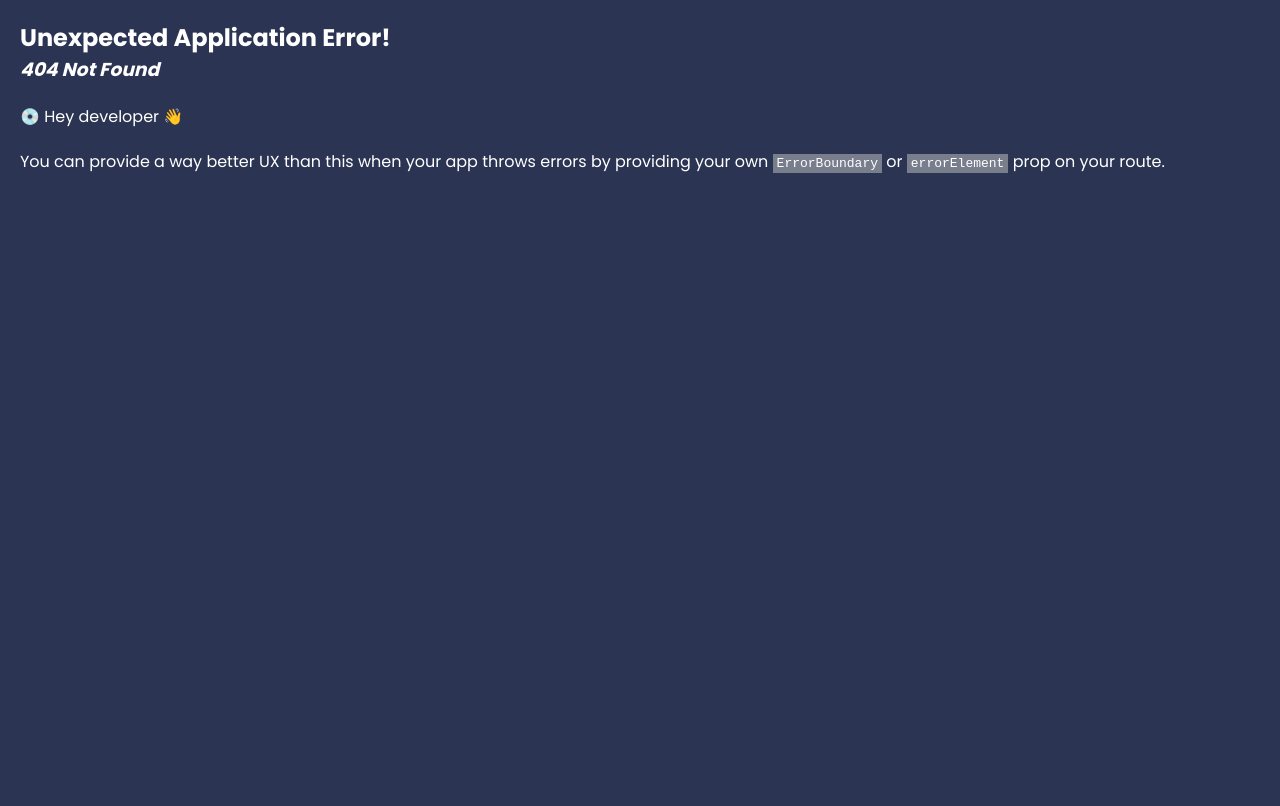
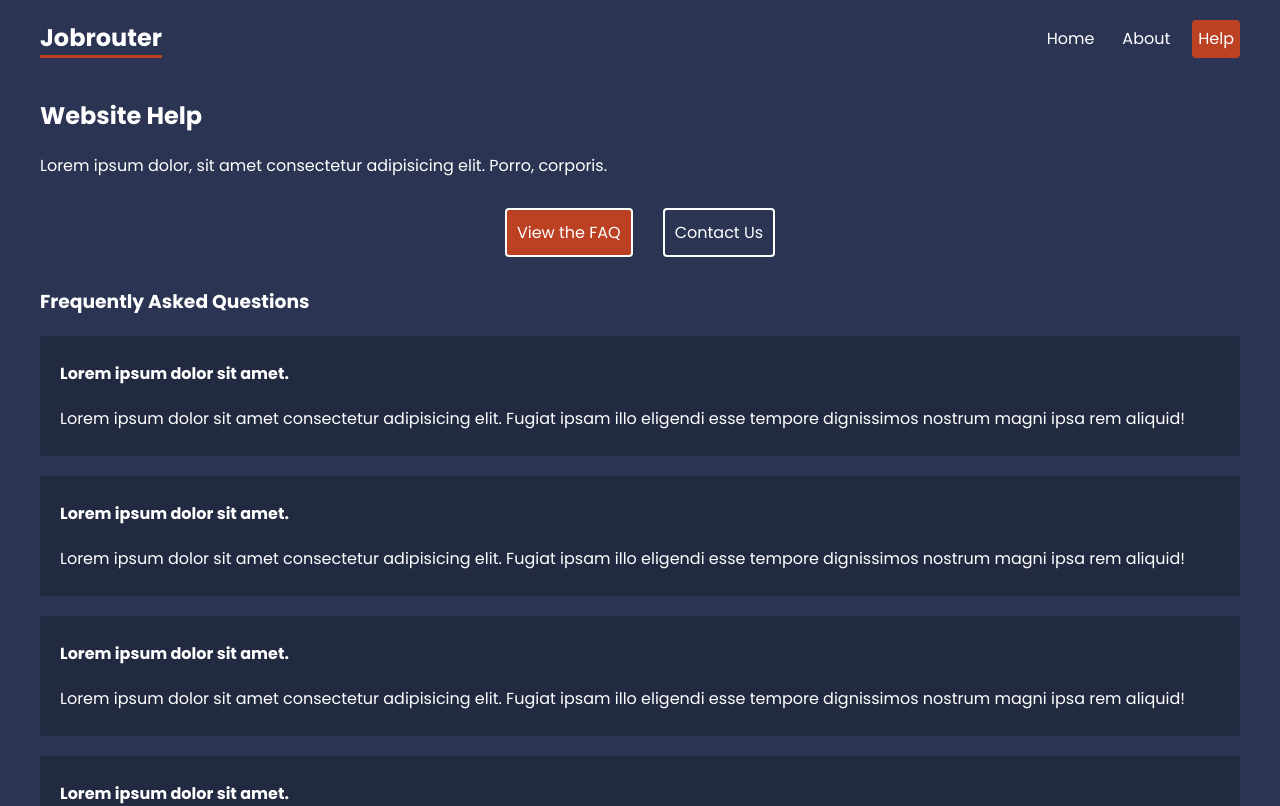
Before and after one commit to Pgph/jobrouter, a React (Create React App) app: page /help/faq in a window 1280 px wide. Before the commit this address had no page. Shown: the top 806 px of the page. Built offline with nearby package versions, Linux system fonts and the light colour scheme.

Commit message:
Added new routes help and nested subpages

```diff
--- a/src/App.js
+++ b/src/App.js
@@ -3,15 +3,22 @@
 //pages
 import Home from './pages/Home'
 import About from './pages/About'
+import Faq from './pages/help/Faq'
+import Contact from './pages/help/Contact'
 
 //layouts
 import RootLayout from './layouts/RootLayout'
+import HelpLayout from './layouts/HelpLayout'
 
 const router = createBrowserRouter(
   createRoutesFromElements(
     <Route path='/' element={<RootLayout />}>
       <Route index element={<Home />} />
       <Route path="about" element={<About />} />
+      <Route path='help' element={<HelpLayout />}>
+        <Route path='faq' element={<Faq />} />
+        <Route path='contact' element={<Contact />} />
+      </Route>
     </Route>
   )
 )
--- a/src/index.css
+++ b/src/index.css
@@ -1,25 +1,22 @@
-@import url("https://fonts.googleapis.com/css2?family=Poppins:wght@400;500;600;700&display=swap");
+@import url("https://fonts.googleapis.com/css2?family=Poppins:wght@400;700&display=swap");
 
 :root {
   --primary: #bc4123;
   --secondary: #2b3452;
 }
-
 body {
-  font-family: "Poppins", sans-serif;
+  margin: 0;
   padding: 20px;
+  font-family: "Poppins";
   background: var(--secondary);
 }
 * {
   color: #fff;
   margin: 0;
-  box-sizing: border-box;
 }
-
 p {
   margin: 20px 0;
 }
-
 button {
   border: 0;
   padding: 8px;
@@ -29,6 +26,7 @@
   cursor: pointer;
 }
 
+/* navbar */
 header nav {
   display: flex;
   gap: 16px;
@@ -36,23 +34,71 @@
   max-width: 1200px;
   margin: 0 auto;
 }
-
 header nav h1 {
   margin-right: auto;
   border-bottom: 3px solid var(--primary);
 }
-
 header nav a {
   text-decoration: none;
   padding: 6px;
   border-radius: 4px;
 }
-
-header nav a:active {
+header nav a.active {
   background: var(--primary);
 }
 
+/* page content */
 main {
   max-width: 1200px;
   margin: 40px auto;
 }
+
+/* help layout */
+.help-layout nav {
+  display: flex;
+  justify-content: center;
+  gap: 30px;
+  margin: 30px 0;
+}
+.help-layout nav a {
+  padding: 10px;
+  border: 2px solid white;
+  border-radius: 4px;
+  text-decoration: none;
+}
+.help-layout nav a:hover {
+  border-color: var(--primary);
+}
+.help-layout nav a.active {
+  background: var(--primary);
+}
+
+/* faq */
+.faq .question {
+  background: rgba(0, 0, 0, 0.2);
+  padding: 5px 20px;
+  border-radius: 4px;
+  margin: 20px 0;
+}
+
+/* contact form */
+form {
+  margin-top: 30px;
+}
+form input,
+form label span,
+form textarea {
+  display: block;
+}
+form input,
+form textarea {
+  margin-bottom: 30px;
+  padding: 8px;
+  border-radius: 4px;
+  border: 0;
+  width: 300px;
+  color: var(--secondary);
+}
+form label span {
+  margin-bottom: 10px;
+}
--- /dev/null
+++ b/src/layouts/HelpLayout.js
@@ -0,0 +1,17 @@
+import { Outlet, NavLink } from "react-router-dom"
+
+export default function HelpLayout() {
+    return (
+        <div className="help-layout">
+            <h2>Website Help</h2>
+            <p>Lorem ipsum dolor, sit amet consectetur adipisicing elit. Porro, corporis.</p>
+
+            <nav>
+                <NavLink to="faq">View the FAQ</NavLink>
+                <NavLink to="contact">Contact Us</NavLink>
+            </nav>
+
+            <Outlet />
+        </div>
+    )
+}
--- a/src/layouts/RootLayout.js
+++ b/src/layouts/RootLayout.js
@@ -8,6 +8,7 @@
                     <h1>Jobrouter</h1>
                     <NavLink to='/'>Home</NavLink>
                     <NavLink to='about'>About</NavLink>
+                    <NavLink to='Help'>Help</NavLink>
                 </nav>
             </header>
             <main>
--- /dev/null
+++ b/src/pages/help/Contact.js
@@ -0,0 +1,21 @@
+import React from 'react'
+
+export default function Contact() {
+    return (
+        <div className="contact">
+            <h3>Contact Us</h3>
+            <form>
+                <label>
+                    <span>Your email:</span>
+                    <input type="email" name="email" required />
+                </label>
+                <label>
+                    <span>Your message:</span>
+                    <textarea name="message" required></textarea>
+                </label>
+                <button>Submit</button>
+
+            </form>
+        </div>
+    )
+}
--- /dev/null
+++ b/src/pages/help/Faq.js
@@ -0,0 +1,37 @@
+export default function Faq() {
+    return (
+        <div className="faq">
+            <h3>Frequently Asked Questions</h3>
+
+            <div className="question">
+                <p><strong>Lorem ipsum dolor sit amet.</strong></p>
+                <p>Lorem ipsum dolor sit amet consectetur adipisicing elit. Fugiat ipsam illo eligendi esse tempore dignissimos nostrum magni ipsa rem aliquid!</p>
+            </div>
+
+            <div className="question">
+                <p><strong>Lorem ipsum dolor sit amet.</strong></p>
+                <p>Lorem ipsum dolor sit amet consectetur adipisicing elit. Fugiat ipsam illo eligendi esse tempore dignissimos nostrum magni ipsa rem aliquid!</p>
+            </div>
+
+            <div className="question">
+                <p><strong>Lorem ipsum dolor sit amet.</strong></p>
+                <p>Lorem ipsum dolor sit amet consectetur adipisicing elit. Fugiat ipsam illo eligendi esse tempore dignissimos nostrum magni ipsa rem aliquid!</p>
+            </div>
+
+            <div className="question">
+                <p><strong>Lorem ipsum dolor sit amet.</strong></p>
+                <p>Lorem ipsum dolor sit amet consectetur adipisicing elit. Fugiat ipsam illo eligendi esse tempore dignissimos nostrum magni ipsa rem aliquid!</p>
+            </div>
+
+            <div className="question">
+                <p><strong>Lorem ipsum dolor sit amet.</strong></p>
+                <p>Lorem ipsum dolor sit amet consectetur adipisicing elit. Fugiat ipsam illo eligendi esse tempore dignissimos nostrum magni ipsa rem aliquid!</p>
+            </div>
+
+            <div className="question">
+                <p><strong>Lorem ipsum dolor sit amet.</strong></p>
+                <p>Lorem ipsum dolor sit amet consectetur adipisicing elit. Fugiat ipsam illo eligendi esse tempore dignissimos nostrum magni ipsa rem aliquid!</p>
+            </div>
+        </div>
+    )
+}
```
